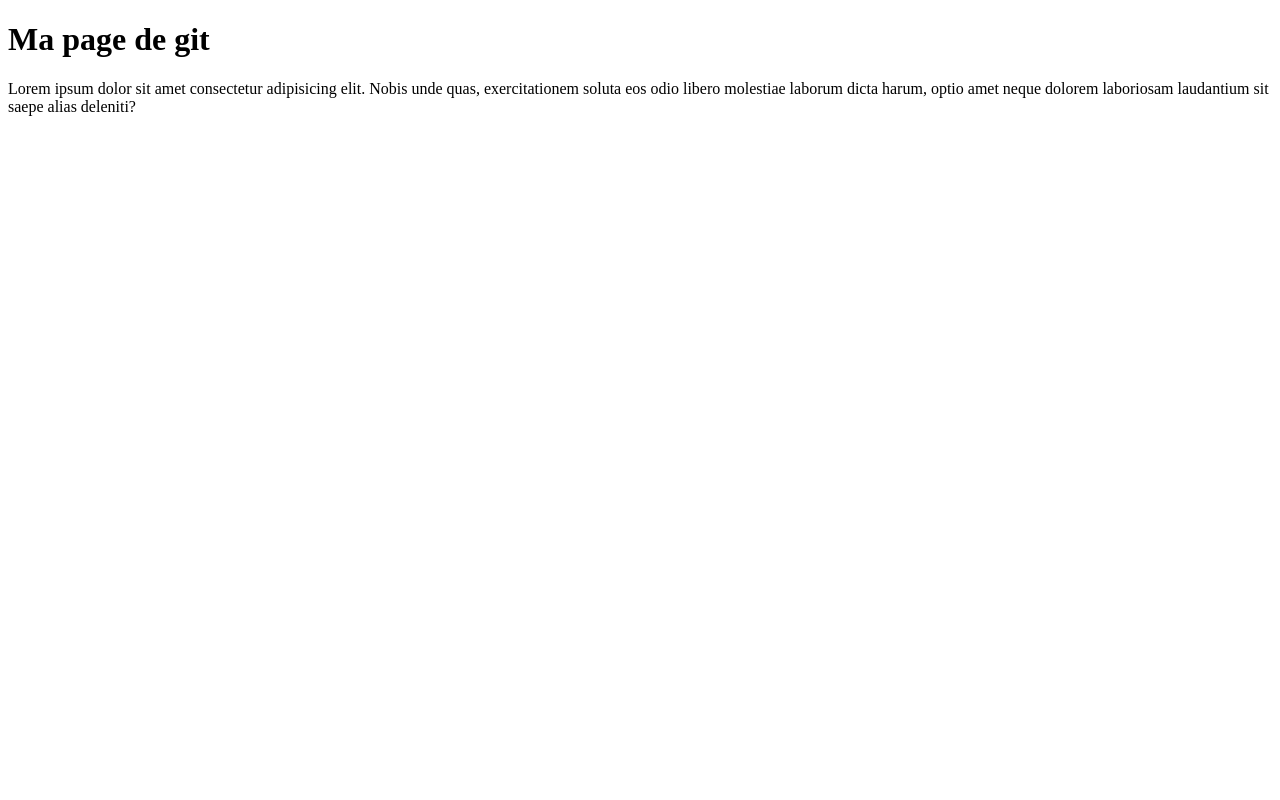
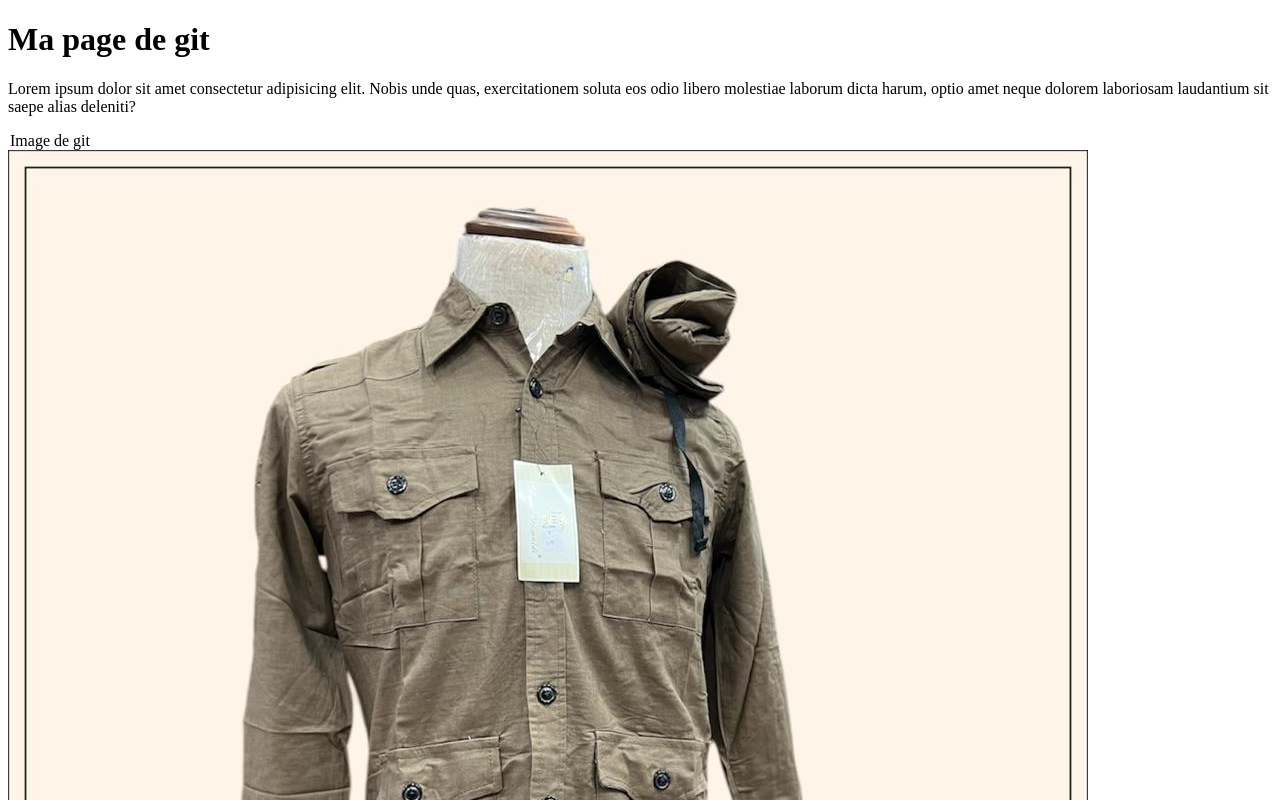
Before and after one commit to germany02/test, a plain HTML site: page index.html in a window 1280 px wide. Shown: the top 800 px of the page. Drawn offline with Linux system fonts and the light colour scheme.

Commit message:
ajout de l'image

```diff
--- a/index.html
+++ b/index.html
@@ -10,7 +10,9 @@
 
     <p>Lorem ipsum dolor sit amet consectetur adipisicing elit. Nobis unde quas, exercitationem soluta eos odio libero molestiae laborum dicta harum, optio amet neque dolorem laboriosam laudantium sit saepe alias deleniti?</p>
 
-
-
+<figcaption>
+    <legend>Image de git</legend>
+    <img src="img.jpg" alt="image">
+</figcaption>
 </body>
 </html>
```
Also changed, not shown: img.jpg (added).
